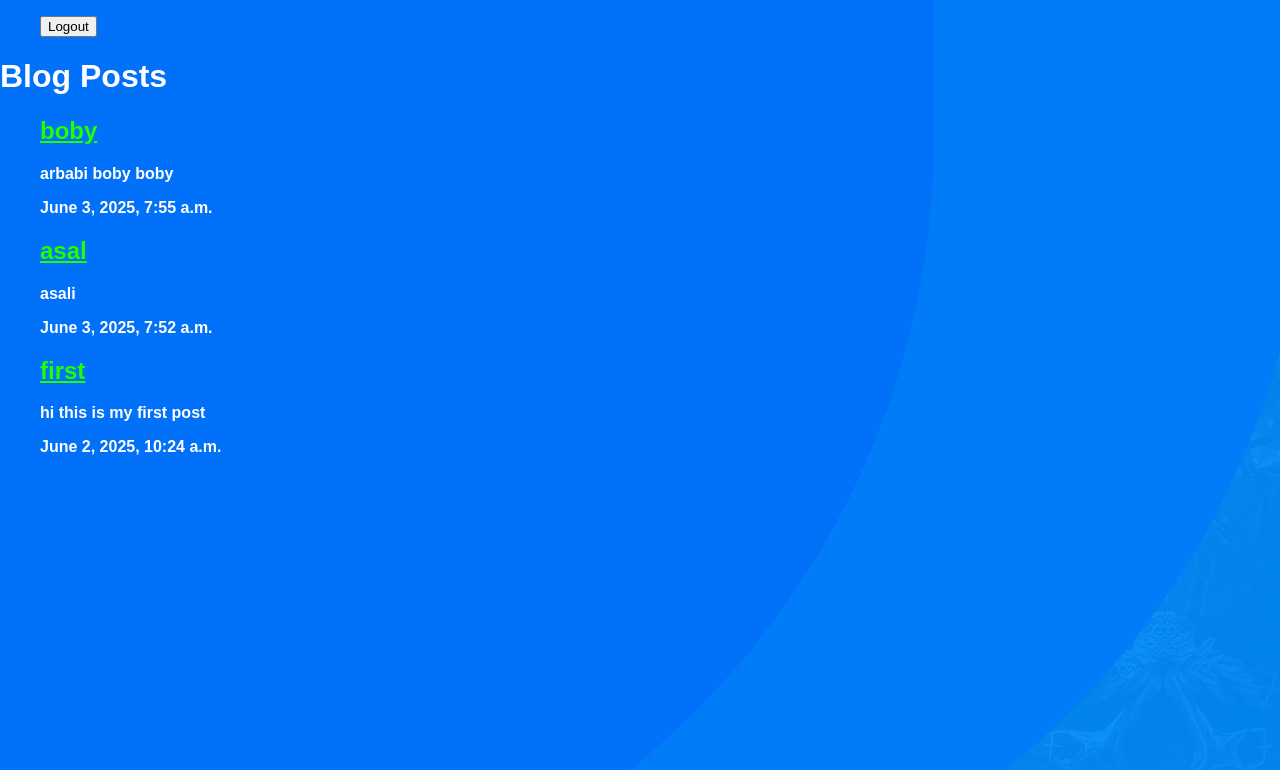
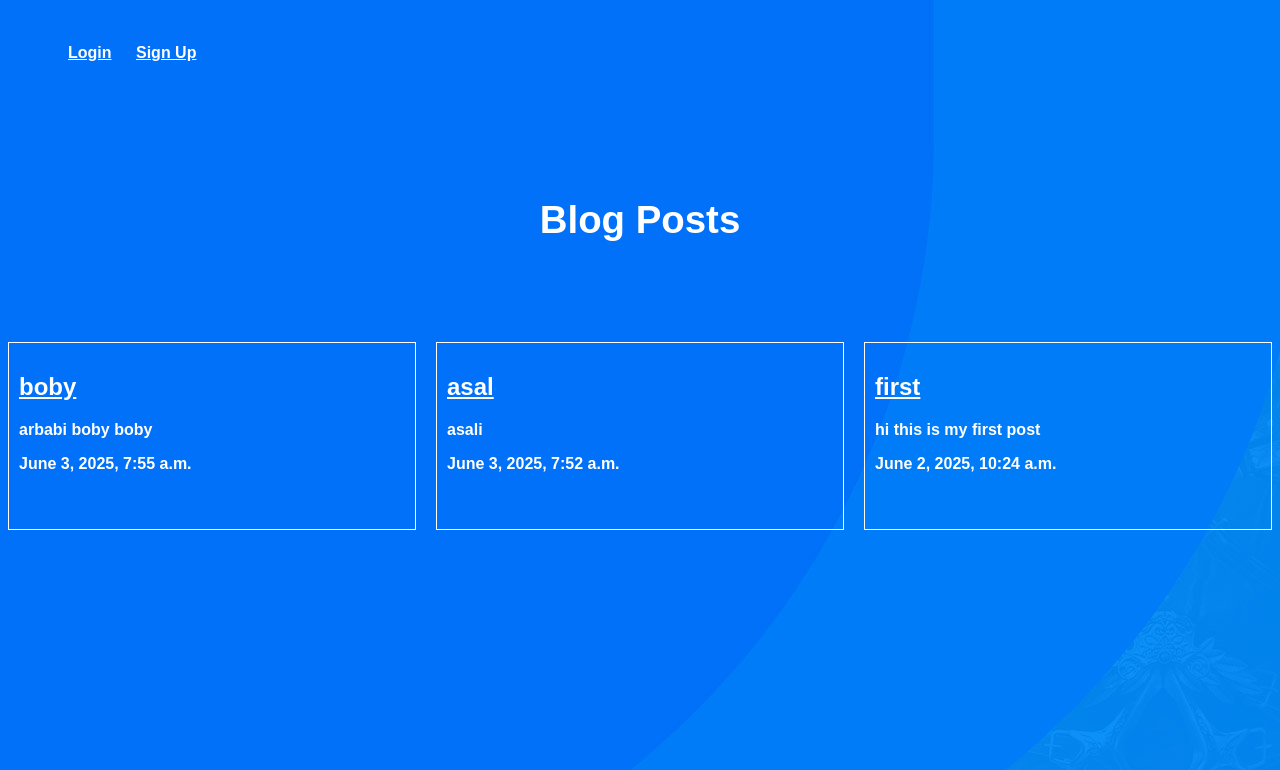
Before and after one commit to ho3einmo/mydjangoblog, a Django app: page /Blogs/ in a window 1280 px wide. Shown: the top 770 px of the page. Run offline with Django 5.2, Linux system fonts and the light colour scheme; data comes from the database, SQL or seed files in the repository; both versions use the stored data as it was after the commit.

```diff
--- a/Blogs/templates/Blogs/create.html
+++ b/Blogs/templates/Blogs/create.html
@@ -1,4 +1,5 @@
 {% extends 'base.html' %}
+{% load static %}
 {% block title %}
 created
 {% endblock %}
@@ -16,4 +17,6 @@ created
     <input type="submit" value="Create" class="btn btn-primary">
 </form>
 </ul>
+<script src="{% static 'slugfy.js' %}">
+</script>
 {% endblock%}
--- a/Blogs/templates/Blogs/list.html
+++ b/Blogs/templates/Blogs/list.html
@@ -1,14 +1,24 @@
 {% extends 'base.html' %}
+
 {% block title %}
   Blog Hub
 {% endblock %}
+
 {% block contant %}
+  {% if user.is_authenticated %}
+    <p>Welcome, {{ user.username }}</p>
+    <a href="{% url 'Blogs:create' %}">Create a new blog post</a>
+  {% endif %}
   <h1>Blog Posts</h1>
-    <ul>
+  <div class="Blogs">
     {% for post in list_of_blogs %}
-      <h2><a href="{% url 'Blogs:detail' slug=post.slug %}">{{post.title}}</a></h2>
-      <p>{{post.snippet}}</p>
-      <p>{{post.date}}</p>
+      <div class="Blog">
+        <h2>
+          <a href="{% url 'Blogs:detail' slug=post.slug %}">{{ post.title }}</a>
+        </h2>
+        <p>{{ post.snippet }}</p>
+        <p>{{ post.date }}</p>
+      </div>
     {% endfor %}
-    </ul>
+  </div>
 {% endblock %}
--- a/accounts/templates/accounts/login.html
+++ b/accounts/templates/accounts/login.html
@@ -3,7 +3,7 @@
 
 {% block contant %}
     <h1>Login</h1>
-    <form class="login" method="post" action="{% url 'accounts:login' %}">
+    <form class="site_form" method="post" action="{% url 'accounts:login' %}">
         {{ form.as_p }}
         {% csrf_token %}
         {% if request.GET.next %}
--- a/accounts/templates/accounts/sign_up.html
+++ b/accounts/templates/accounts/sign_up.html
@@ -4,7 +4,7 @@
 {% block contant %}
 <div class="container">
     <h1>Sign Up</h1>
-    <form method="post" action="{% url 'accounts:sing_up' %}">
+    <form class="site_form" method="post" action="{% url 'accounts:sing_up' %}">
         {{ form.as_p }}
         {% csrf_token %}
         <input type="submit" value="Sign Up" class="btn btn-primary">
--- a/helloworld/urls.py
+++ b/helloworld/urls.py
@@ -4,11 +4,11 @@ from . import views
 from django.contrib.staticfiles.urls import staticfiles_urlpatterns
 from django.conf import settings
 from django.conf.urls.static import static
-
+from Blogs.views import list
 urlpatterns = [
     path('admin/', admin.site.urls),
     path('about/',views.about),
-    path('',views.home),
+    path('',list, name='home'),
     path('Blogs/',include('Blogs.urls')),
     path('twiter/',include('twiter.urls')),
     path('accounts/', include('accounts.urls')),
--- a/static/stayle.css
+++ b/static/stayle.css
@@ -1,8 +1,6 @@
 /* Basic CSS Template */
 
 body {
-    margin: 0;
-    padding: 0;
     font-weight: bolder;
     font-family: Arial, Helvetica, sans-serif;
     background-color: #ffffff;
@@ -13,10 +11,117 @@ body {
 }
 
 header {
-    background: #f70404;
-    color: #fff;
-    padding: 1rem 2rem;
+    display:grid;
+    grid-template-columns:1fr 1fr;
+    padding:20px 0;
+}
+nav li{
+    display: inline-block;
+    margin-left: 20px;
+    justify-content: left;
+    gap: 20px;
+}
+nav button {
+    background: none;
+    color: #ffffff;
+    border: none;
+    padding: 10px 20px;
+    border-radius: 5px;
+    cursor: pointer;
+    font-size: 1.2rem;
+}
+.wrapper {
+    max-height: 960px;
+    margin: 0 auto;
+}
+div.wrapper h1{
+    color: #ffffff;
     text-align: center;
+    font-size: 2.4em;
+    margin: 100px auto;
+}
+.Blogs{
+    display: grid;
+    grid-template-columns: 1fr 1fr 1fr;
+    gap: 20px;
+}
+.Blog{
+    padding:10px;
+    border:1px solid #ffffff;
+    position:relative;
+    padding-bottom:40px;
+}
+.Blog.h2{
+    font-size: 1.5rem;
+    color: #ffffff;
+}
+.Blog_ditail{
+    padding:10px;
+    border:1px solid #00dba0;
+    position:relative;
+    padding-bottom:40px;
+}
+.Blog_ditail img{
+    width: 100%;
+    object-fit: cover;
+    border-radius: 8px;
+    image-orientation: from-image;
+}
+.Blog_ditail h2{
+    text-align:center;
+    font-size:2em;
+}
+.Blog_ditail p{
+    font-size: 1.2rem;
+    color: #ffffff;
+    margin-top: 10px;
+    text-align: center;
+}
+
+.site_form {
+    margin-top: 60px;
+    border: 1px solid #ffffff;
+    padding: 20px;
+}
+.site_form input,.site_form textarea {
+    display: block;
+    width: 100%;
+    padding: 10px;
+    margin-bottom: 20px;
+    border: 1px solid #3002fb;
+    border-radius: 5px;
+    background-color: #fefefe;
+    color: #ffffff;
+}
+.site_form input[type="submit"] {
+    border: 0;
+    color: #ffffff;
+    background-color: #3002fb;
+    cursor: pointer;
+    font-size: 1.2rem;
+    padding: 10px 20px;
+    border-radius: 5px;
+}
+.helptext,.helptext ul {
+    color: #2b0cf3;
+    font-size: 1.2rem;
+    margin-top: 20px;
+    display: block;
+}
+.error {
+    padding: 20px;
+    color: #ff0000;
+    font-size: 1.2rem;
+    margin-top: 20px;
+}
+.error li {
+    padding: 20px;
+    list-style-type: none;
+    color: #ff0000;
+    border: 1px solid #ff0000;
+    font-size: 1.2rem;
+    margin: 10px 0;
+    display: block;
 }
 
 main {
@@ -39,7 +144,7 @@ footer {
 }
 
 a {
-    color: #1eff00;
+    color: #ffffff;
     text-decoration: underline;
 }
 
--- a/templates/about.html
+++ b/templates/about.html
@@ -3,10 +3,8 @@
     <title>About Us</title>
 </head>
 <body>
-    <div class="container">
         <h1>About Us</h1>
         <p>Welcome to our website! We are dedicated to providing the best service possible.</p>
         <p>Our team is composed of experienced professionals who are passionate about their work.</p>
         <p>Feel free to reach out to us with any questions or feedback.</p>
-    </div>
 </html>
--- a/templates/base.html
+++ b/templates/base.html
@@ -9,15 +9,25 @@
     <link rel="stylesheet" type="text/css" href="{% static 'stayle.css' %}">
   </head>
   <body>
-    <nav>
+    <header><nav>
     <ul>
-      <form class="logout" action="{% url 'accounts:logout' %}" method="post">
-        {% csrf_token %}
-        <button type="submit">Logout</button>
-      </form>
+    {% if user.is_authenticated %}
+      <li>
+        <form class="logout" action="{% url 'accounts:logout' %}" method="post" style="display:inline;">
+          {% csrf_token %}
+          <button type="submit">Logout</button>
+        </form>
+      </li>
+      {% else %}
+      <li><a href="{% url 'accounts:login' %}">Login</a></li>
+      <li><a href="{% url 'accounts:sing_up' %}">Sign Up</a></li>
+    {% endif %}
     </ul>
-  </nav>
+    </nav>
+  </header>
+  <div class="wrapper">
     {% block contant %}
     {% endblock %}
+  </div>
     </body>
 </html>
--- a/twiter/templates/twiter/post.html
+++ b/twiter/templates/twiter/post.html
@@ -3,10 +3,8 @@
 Post
 {% endblock %}
 {% block contant %}
-    <div class="container">
         <h1>Post</h1>
         {% for post in post_text %}
         <p><a href="{% url 'twiter:detail' slug=post.text %}">{{ post.text }}</a></p>
         {% endfor %}
-    </div>
 {% endblock %}
```
Also changed, not shown: Blogs/templates/Blogs/detail.html (+4 -3 lines), static/slugfy.js (added, +12 -0 lines), db.sqlite3, media/eat_4uhAlOR.jpg (added), media/eat_zbnVBuh.jpg (added). Lines whose indentation alone changed are shown as unchanged.
